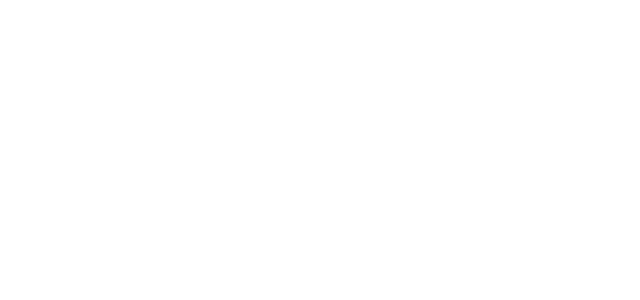
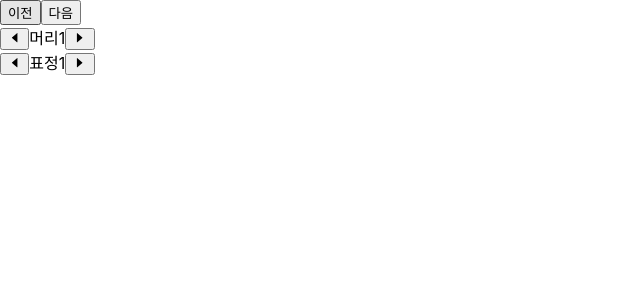
Before and after one commit to na03266/POLYS, a React (Create React App) app in the folder PJ/fe/: page /registCustomizing in a window 1280 px wide. Before the commit this address had no page. Shown: the top 300 px of the page, without its empty margins (0-640 px from the left). Built offline with nearby package versions, Linux system fonts and the light colour scheme.

Commit message:
회원가입 하고있던거 일단 커밋..

```diff
--- a/PJ/fe/src/App.js
+++ b/PJ/fe/src/App.js
@@ -10,6 +10,7 @@ import Regist from './Regist/Regist';
 import RegistWait from './Regist/RegistWait';
 import MainLogin1 from './Main/MainLogin';
 import MainLogin2 from './Main/MainLogin2';
+import RegistCustomizing from './Regist/RegistCustomizing';
 
 function App() {
   return (
@@ -25,6 +26,7 @@ function App() {
         <Route path="/registWait" element={<RegistWait />} />
         <Route path="/login" element={<MainLogin1 />} />
         <Route path="/login2" element={<MainLogin2 />} />
+        <Route path="/registCustomizing" element={<RegistCustomizing />} />
       </Routes>
     </Router>
   );
--- a/PJ/fe/src/Regist/RegistCustomizing.js
+++ b/PJ/fe/src/Regist/RegistCustomizing.js
@@ -1,8 +1,37 @@
 import React from 'react'
+import { AiFillCaretLeft } from "react-icons/ai"
+import { AiFillCaretRight } from "react-icons/ai"
+
 
 function RegistCustomizing() {
+  const handleRegistWait = () => {
+    window.location.href='/registWait';
+  };
+  const handleRegistLast = () => {
+    window.location.href='/registLast';
+  };
+
   return (
-    <div>RegistCustomizing</div>
+    <div>
+      <button onClick={handleRegistWait}>이전</button>
+      <button onClick={handleRegistLast}>다음</button>
+      <br/ >
+      <button className='cm_bt'>
+        <AiFillCaretLeft />
+      </button>
+      머리1
+      <button className='cm_bt'>
+        <AiFillCaretRight />
+      </button>
+      <br/ >
+      <button className='cm_bt'>
+        <AiFillCaretLeft />
+      </button>
+      표정1
+      <button className='cm_bt'>
+        <AiFillCaretRight />
+      </button>
+    </div>
   )
 }
 
--- a/PJ/fe/src/Regist/RegistWait.js
+++ b/PJ/fe/src/Regist/RegistWait.js
@@ -1,8 +1,28 @@
-import React from 'react'
+import React, { useEffect, useState } from 'react'
 
 function RegistWait() {
+  const [countdown, setCountdown] = useState(5);
+
+  useEffect(() => {
+  const redirectTimer = setTimeout(() => {
+    localStorage.removeItem('studentName');
+    window.location.href = '/registCustomizing';
+  }, 5000);
+  return () => {
+    clearTimeout(redirectTimer);
+  };
+}, []);
+
   return (
-    <div>RegistWait</div>
+    <div>
+      <div>왼쪽 정면 오른쪽</div>
+    인식중...
+    <br/ >
+    움직이지 말고
+    <br/ >
+    정면을 보세요
+    <h3>{countdown > 0 ? `${countdown}초 뒤에 홈 화면으로 이동합니다.` : '이동 중...'}</h3>
+    </div>
   )
 }
 
```
Also changed, not shown: package.json (+6 -3 lines), 1 other file (tests, documents, lock files or other folders).
